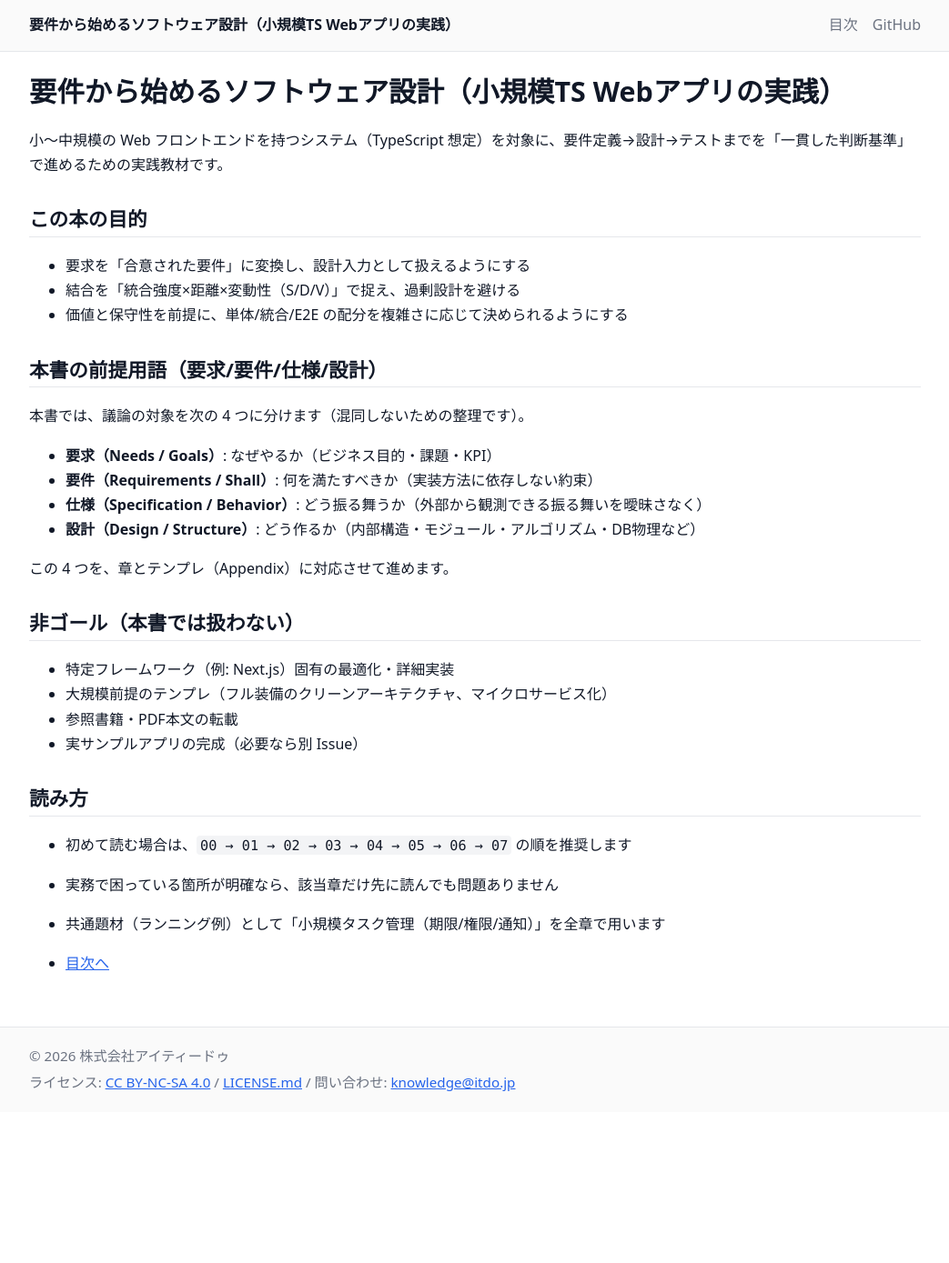
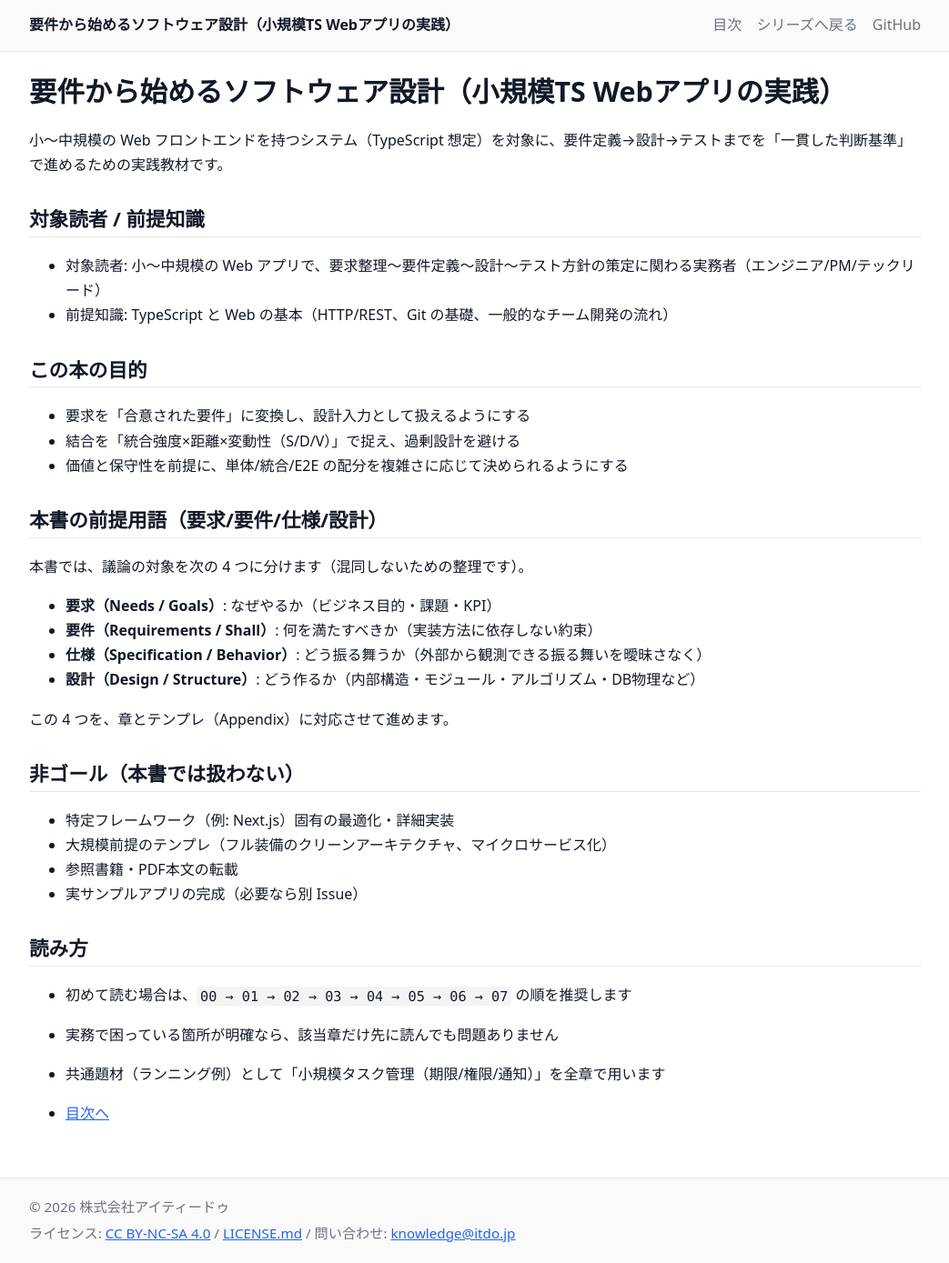
Before and after one commit to itdojp/small-webapp-software-design-book, a Jekyll site: the page built from docs/index.md, in a window 1280 px wide. Shown: the whole page at 91% size, without its empty margins (118-1161 px from the left). Built offline with Jekyll 4.4.1, drawn with Linux system fonts in a browser that asks for light colours; before the commit the page ends 1223 px from its top, so only the background shows below that.

Commit message:
[Site] Issue #24: シリーズ導線とライセンス整合

```diff
--- a/docs/_layouts/default.html
+++ b/docs/_layouts/default.html
@@ -16,6 +16,7 @@
         <a class="site-title" href="{{ '/' | relative_url }}">{{ site.title | escape }}</a>
         <nav class="site-nav" aria-label="Site navigation">
           <a href="{{ '/chapters/' | relative_url }}">目次</a>
+          <a href="https://itdojp.github.io/it-engineer-knowledge-architecture/" target="_blank" rel="noopener">シリーズへ戻る</a>
           {% if site.repository %}
             <a href="https://github.com/{{ site.repository }}" target="_blank" rel="noopener">GitHub</a>
           {% endif %}
--- a/docs/index.md
+++ b/docs/index.md
@@ -6,6 +6,11 @@ permalink: /
 # 要件から始めるソフトウェア設計（小規模TS Webアプリの実践）
 
 小〜中規模の Web フロントエンドを持つシステム（TypeScript 想定）を対象に、要件定義→設計→テストまでを「一貫した判断基準」で進めるための実践教材です。
+
+## 対象読者 / 前提知識
+
+- 対象読者: 小〜中規模の Web アプリで、要求整理〜要件定義〜設計〜テスト方針の策定に関わる実務者（エンジニア/PM/テックリード）
+- 前提知識: TypeScript と Web の基本（HTTP/REST、Git の基礎、一般的なチーム開発の流れ）
 
 ## この本の目的
 
```
Also changed, not shown: 1 other file.
